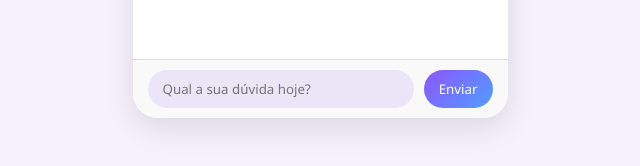
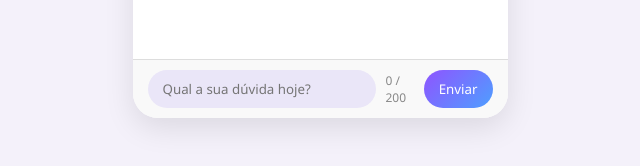
Before and after one commit to ThallyssonLuiz/assistente-ia, a website: page public/index.html in a window 1280 px wide. Both pictures are taken after a click on the button "Enviar". Shown: the part 616-782 px from the top of the page, 320-960 px from the left. Drawn offline with Linux system fonts and the light colour scheme.

Commit message:
Implementando contador de caracteres no campo de entrada do usuário

```diff
--- a/public/index.html
+++ b/public/index.html
@@ -28,7 +28,6 @@
         </div>
       </div>
 
-
       <!--<div class="message user">
         <div class="text">Qual a previsão do tempo?</div>
         <div class="avatar">👤</div>
@@ -36,7 +35,8 @@
     </section>
 
     <footer class="input-area">
-      <input type="text" id="userInput" placeholder="Qual a sua dúvida hoje?" />
+      <input type="text" id="userInput" placeholder="Qual a sua dúvida hoje?" maxlength="200"/>
+      <span id="charCount">0 / 200</span>
       <button id="sendBtn">Enviar</button>
     </footer>
   </div>
--- a/public/script.js
+++ b/public/script.js
@@ -149,3 +149,18 @@ function copyToClipboard(button) {
     console.error('Erro ao copiar:', err);
   });
 }
+
+const userInput = document.getElementById('userInput');
+const charCount = document.getElementById('charCount');
+const sendBtn = document.getElementById('sendBtn');
+const maxLength = userInput.getAttribute('maxlength');
+
+userInput.addEventListener('input', () => {
+  const currentLength = userInput.value.length;
+  charCount.textContent = `${currentLength} / ${maxLength}`;
+});
+
+sendBtn.addEventListener('click', () => {
+  userInput.value = '';
+  charCount.textContent = `0 / ${maxLength}`;
+});
--- a/public/style.css
+++ b/public/style.css
@@ -215,3 +215,15 @@ body.dark-mode .input-area button {
 .copy-btn:hover {
   transform: scale(1.2);
 }
+
+#charCount {
+  font-size: 12px;
+  color: #888;
+  margin-left: 10px;
+  align-self: center;
+}
+
+body.dark-mode #charCount {
+  color: #f0f0f0;
+  opacity: 0.7;
+}
```
